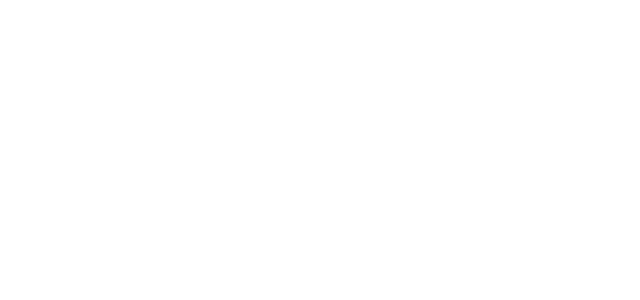
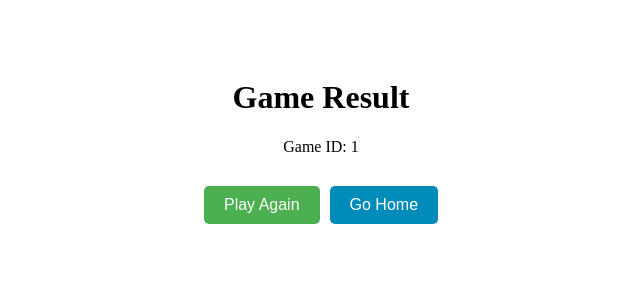
Before and after one commit to FALLEN-01/tic-tac-toe, a React (Vite) app: page /result/1 in a window 1280 px wide. Before the commit this address had no page. Shown: the top 300 px of the page, without its empty margins (319-959 px from the left). Built offline with nearby package versions, Linux system fonts and the light colour scheme.

Commit message:
best code from praveen 100% working

```diff
--- a/src/Game.jsx
+++ b/src/Game.jsx
@@ -1,17 +1,58 @@
-import React, { useState, useEffect } from "react";
+import React from "react";
 import { useNavigate, useParams } from "react-router-dom";
 
-export default function Home() {
-  // const navigate = useNavigate();       // Enable if routing from here
-  // const { gameId } = useParams();       // Enable if receiving route params
+export default function Game() {
+  const navigate = useNavigate();
+  const { gameId } = useParams(); // if you’re using dynamic routes like /game/:gameId
 
-  // const [state, setState] = useState(""); // Add your own state
-  // useEffect(() => { }, []);               // Add logic when component mounts
+  // Define the decorative X and O elements data
+  const decorativeElements = [
+    { type: "X", position: "top-[61px] left-3", opacity: "opacity-10" },
+    { type: "O", position: "top-[232px] left-[1130px]", opacity: "opacity-10" },
+    { type: "X", position: "top-[820px] left-[1157px]", opacity: "opacity-10" },
+    { type: "O", position: "top-[648px] left-[204px]", opacity: "opacity-10" },
+  ];
+
+  const handlePlayClick = () => {
+    // Navigate to result page after game completion
+    navigate(`/result/${gameId}`);
+  };
 
   return (
-    <div style={{ textAlign: "center", paddingTop: "50px" }}>
-      <h1>Game Page</h1>
-      {/* Add your JSX content here */}
+    <div className="bg-white flex flex-row justify-center w-full">
+      <div className="w-[1440px] h-[1024px] relative bg-[linear-gradient(135deg,rgba(102,126,234,1)_0%,rgba(118,75,162,1)_100%)] border-0">
+        <div className="p-0">
+          {/* Main title */}
+          <div className="absolute w-[1244px] h-[334px] top-28 left-[157px]">
+            <h1 className="absolute w-[1187px] top-0 left-0 opacity-90 font-normal text-white text-[80px] text-center tracking-[0] leading-normal">
+              WELCOME TO TWIST TAC TOE
+            </h1>
+          </div>
+
+          {/* Decorative X and O elements */}
+          {decorativeElements.map((element, index) => (
+            <div
+              key={`element-${index}`}
+              className={`absolute w-[114px] ${element.position} ${element.opacity} font-normal text-white text-[80px] text-center tracking-[0] leading-normal`}
+            >
+              {element.type}
+            </div>
+          ))}
+
+          {/* Play button */}
+          <button
+            onClick={handlePlayClick}
+            aria-label="Play game"
+            className="absolute w-[121px] h-48 top-[472px] left-[736px] focus:outline-none focus:ring-2 focus:ring-white focus:ring-opacity-50 transition-transform hover:scale-110"
+          >
+            <img
+              className="w-full h-full"
+              alt="Play button"
+              src="/figmaAssets/polygon-1.svg"
+            />
+          </button>
+        </div>
+      </div>
     </div>
   );
 }
--- a/src/Home.jsx
+++ b/src/Home.jsx
@@ -2,16 +2,32 @@ import React, { useState, useEffect } from "react";
 import { useNavigate, useParams } from "react-router-dom";
 
 export default function Home() {
-  // const navigate = useNavigate();       // Enable if routing from here
-  // const { gameId } = useParams();       // Enable if receiving route params
+  const navigate = useNavigate();
 
-  // const [state, setState] = useState(""); // Add your own state
-  // useEffect(() => { }, []);               // Add logic when component mounts
+  const handleStartGame = () => {
+    // Generate a unique game ID or use a default one
+    const gameId = Math.random().toString(36).substr(2, 9);
+    navigate(`/game/${gameId}`);
+  };
 
   return (
     <div style={{ textAlign: "center", paddingTop: "50px" }}>
       <h1>Home Page</h1>
-      {/* Add your JSX content here */}
+      <button
+        onClick={handleStartGame}
+        style={{
+          padding: "10px 20px",
+          fontSize: "18px",
+          backgroundColor: "#4CAF50",
+          color: "white",
+          border: "none",
+          borderRadius: "5px",
+          cursor: "pointer",
+          marginTop: "20px"
+        }}
+      >
+        Start New Game
+      </button>
     </div>
   );
 }
--- a/src/Result.jsx
+++ b/src/Result.jsx
@@ -2,16 +2,54 @@ import React, { useState, useEffect } from "react";
 import { useNavigate, useParams } from "react-router-dom";
 
 export default function Result() {
-  // const navigate = useNavigate();       // Enable if routing from here
-  // const { gameId } = useParams();       // Enable if receiving route params
+  const navigate = useNavigate();
+  const { gameId } = useParams();
 
-  // const [state, setState] = useState(""); // Add your own state
-  // useEffect(() => { }, []);               // Add logic when component mounts
+  const handlePlayAgain = () => {
+    // Generate a new game ID for a fresh game
+    const newGameId = Math.random().toString(36).substr(2, 9);
+    navigate(`/game/${newGameId}`);
+  };
+
+  const handleGoHome = () => {
+    navigate('/');
+  };
 
   return (
     <div style={{ textAlign: "center", paddingTop: "50px" }}>
-      <h1>Result Page</h1>
-      {/* Add your JSX content here */}
+      <h1>Game Result</h1>
+      <p>Game ID: {gameId}</p>
+      <div style={{ marginTop: "30px" }}>
+        <button
+          onClick={handlePlayAgain}
+          style={{
+            padding: "10px 20px",
+            fontSize: "16px",
+            backgroundColor: "#4CAF50",
+            color: "white",
+            border: "none",
+            borderRadius: "5px",
+            cursor: "pointer",
+            marginRight: "10px"
+          }}
+        >
+          Play Again
+        </button>
+        <button
+          onClick={handleGoHome}
+          style={{
+            padding: "10px 20px",
+            fontSize: "16px",
+            backgroundColor: "#008CBA",
+            color: "white",
+            border: "none",
+            borderRadius: "5px",
+            cursor: "pointer"
+          }}
+        >
+          Go Home
+        </button>
+      </div>
     </div>
   );
 }
--- a/src/main.jsx
+++ b/src/main.jsx
@@ -11,6 +11,7 @@ ReactDOM.createRoot(document.getElementById("root")).render(
       <Routes>
         <Route path="/" element={<Home />} />
         <Route path="/game/:gameId" element={<Game />} />
+        <Route path="/result/:gameId" element={<Result />} />
       </Routes>
     </BrowserRouter>
   </React.StrictMode>
```
